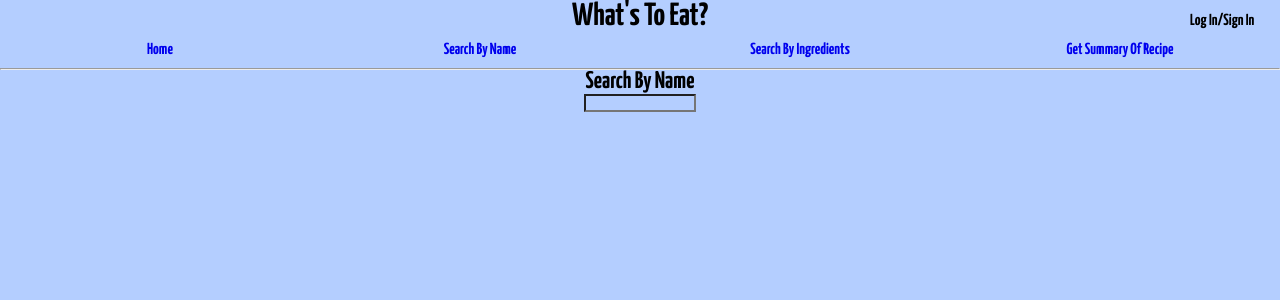
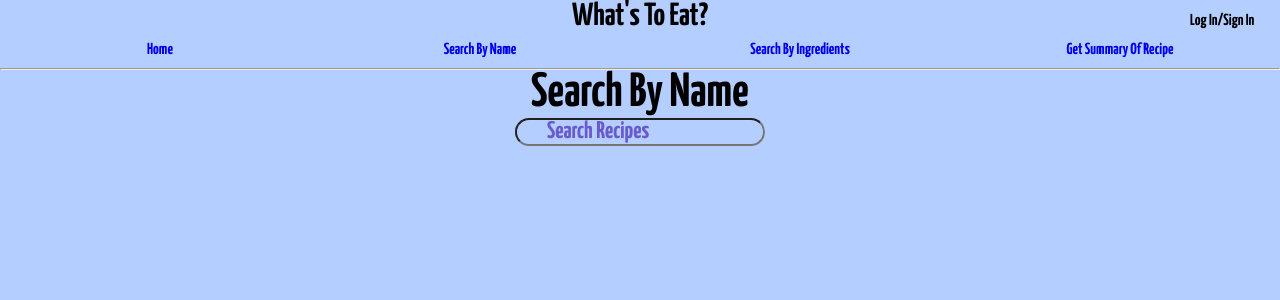
Before and after one commit to sjxliu/recipe-search-frontend, a React (Create React App) app: page /nameSearch in a window 1280 px wide. Shown: the top 300 px of the page. Built offline with nearby package versions, Linux system fonts and the light colour scheme.

Commit message:
search by name

```diff
--- a/src/App.js
+++ b/src/App.js
@@ -17,8 +17,8 @@ function App() {
 
   return (
     <div className="App">
-      <h1>What's To Eat?</h1>
-      <span onClick={() => setVis('initial')} style={{position: 'absolute', top: '1vw', right: '2vw'}}>Log In/Sign In</span>
+      <h1 className='title'>What's To Eat?</h1>
+      <span className='log-sign-in' onClick={() => setVis('initial')} style={{position: 'absolute', top: '1vw', right: '2vw'}}>Log In/Sign In</span>
       <div style={{display: 'flex', justifyContent: 'center'}} className='navbar'>
         <span><Link to='/'>Home</Link></span>
         <span><Link to='/nameSearch'>Search By Name</Link></span>
--- a/src/components/IngredientsSearch.jsx
+++ b/src/components/IngredientsSearch.jsx
@@ -1,5 +1,6 @@
 import {useState} from 'react'
 import IngredientBar from './IngredientBar'
+import "./styles/ingredients-search.css"
 
 function IngredientsSearch() {
     let [ingredients, setIngredients] = useState([])
--- a/src/components/NameSearch.jsx
+++ b/src/components/NameSearch.jsx
@@ -1,4 +1,5 @@
 import {useState, useEffect} from 'react'
+import "./styles/name-search.css"
 
 function NameSearch(){
     let [response, updateRes] = useState([])
@@ -20,9 +21,9 @@ function NameSearch(){
 
     return (
         <div>
-            <h2>Search By Name</h2>
-            <input onChange={(e) => setQuery(e.target.value)}/>
-            <div>{searchResults}</div>
+            <h2 className='heading'>Search By Name</h2>
+            <input className='input' placeholder='Search Recipes' onChange={(e) => setQuery(e.target.value)}/>
+            <div className='results'>{searchResults}</div>
         </div>
     )
 }
--- a/src/components/RecipeSummary.jsx
+++ b/src/components/RecipeSummary.jsx
@@ -1,4 +1,5 @@
 import {useState, useEffect} from 'react'
+import "./styles/sum.css"
 
 function RecipeSummary() {
     let [input, updateInput] = useState(1)
--- /dev/null
+++ b/src/components/styles/ingredients-search.css
@@ -0,0 +1,11 @@
+@import url("https://fonts.googleapis.com/css2?family=Yanone+Kaffeesatz:wght@700&display=swap");
+
+* {
+  font-family: "Yanone Kaffeesatz", sans-serif;
+  margin: 0;
+  padding: 0;
+  text-decoration: none;
+  list-style-type: none;
+  outline: none;
+  background-color: rgb(180, 206, 255);
+}
--- /dev/null
+++ b/src/components/styles/name-search.css
@@ -0,0 +1,39 @@
+@import url("https://fonts.googleapis.com/css2?family=Yanone+Kaffeesatz:wght@700&display=swap");
+
+* {
+  font-family: "Yanone Kaffeesatz", sans-serif;
+  margin: 0;
+  padding: 0;
+  text-decoration: none;
+  list-style-type: none;
+  outline: none;
+  background-color: rgb(180, 206, 255);
+}
+
+.heading {
+  font-size: 3rem;
+  justify-content: space-between;
+}
+
+.input::placeholder{
+color: slateblue;
+}
+
+.input {
+    box-sizing: border-box;
+	vertical-align: top;
+    padding: 0 30px;
+	font-size: 18px;
+	width: 60%;
+	max-width: 400px;
+	height: 80px;
+	border: 1px solid darken(white, 30%);
+	border-radius: 20px 0 0 20px;
+}
+
+.results {
+    font-size: 3rem;
+  justify-content: space-between;
+  align-content: space-between;
+  flex-wrap: nowrap;
+}
--- /dev/null
+++ b/src/components/styles/sum.css
@@ -0,0 +1,11 @@
+@import url("https://fonts.googleapis.com/css2?family=Yanone+Kaffeesatz:wght@700&display=swap");
+
+* {
+  font-family: "Yanone Kaffeesatz", sans-serif;
+  margin: 0;
+  padding: 0;
+  text-decoration: none;
+  list-style-type: none;
+  outline: none;
+  background-color: rgb(180, 206, 255);
+}
```
